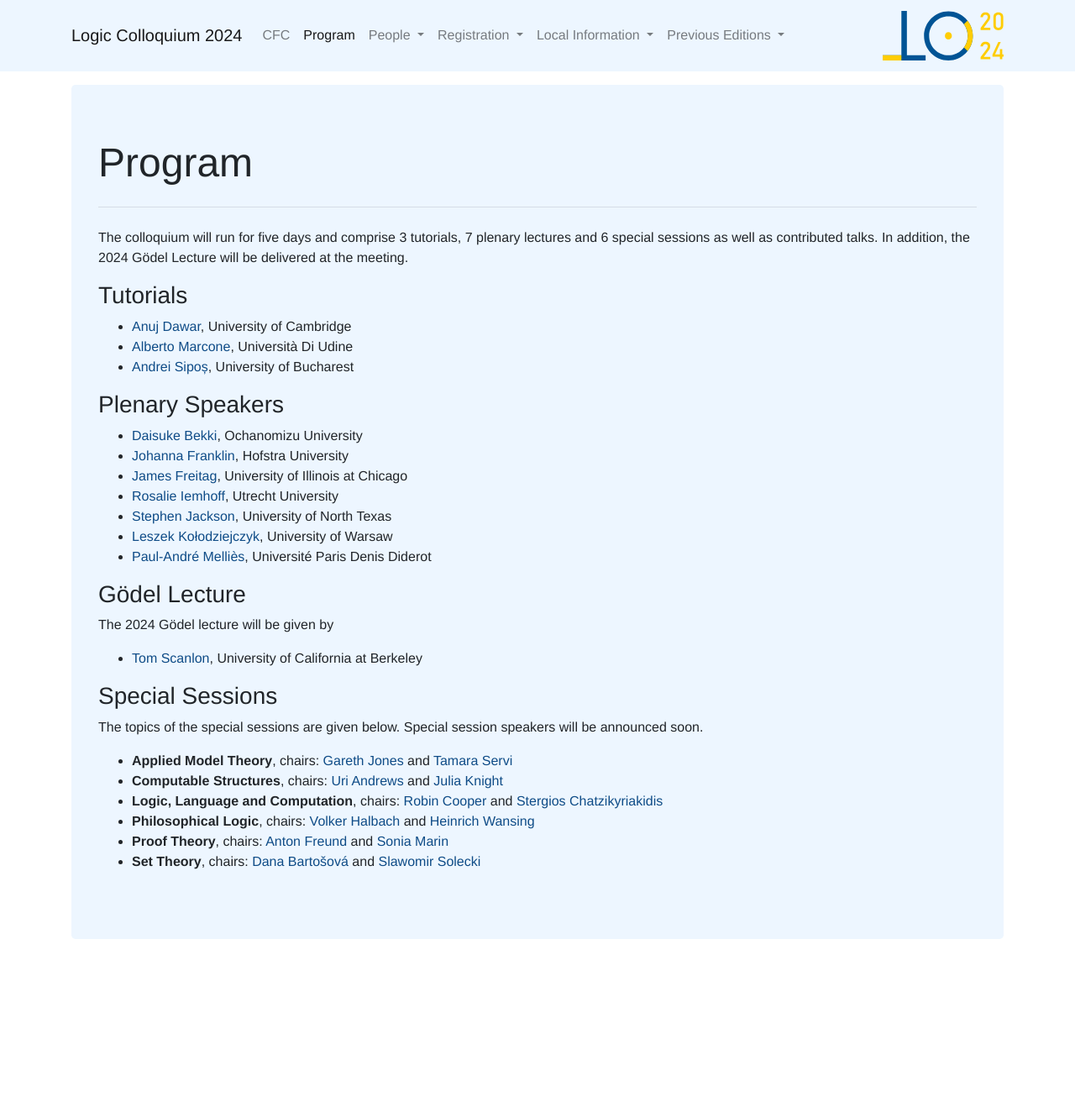
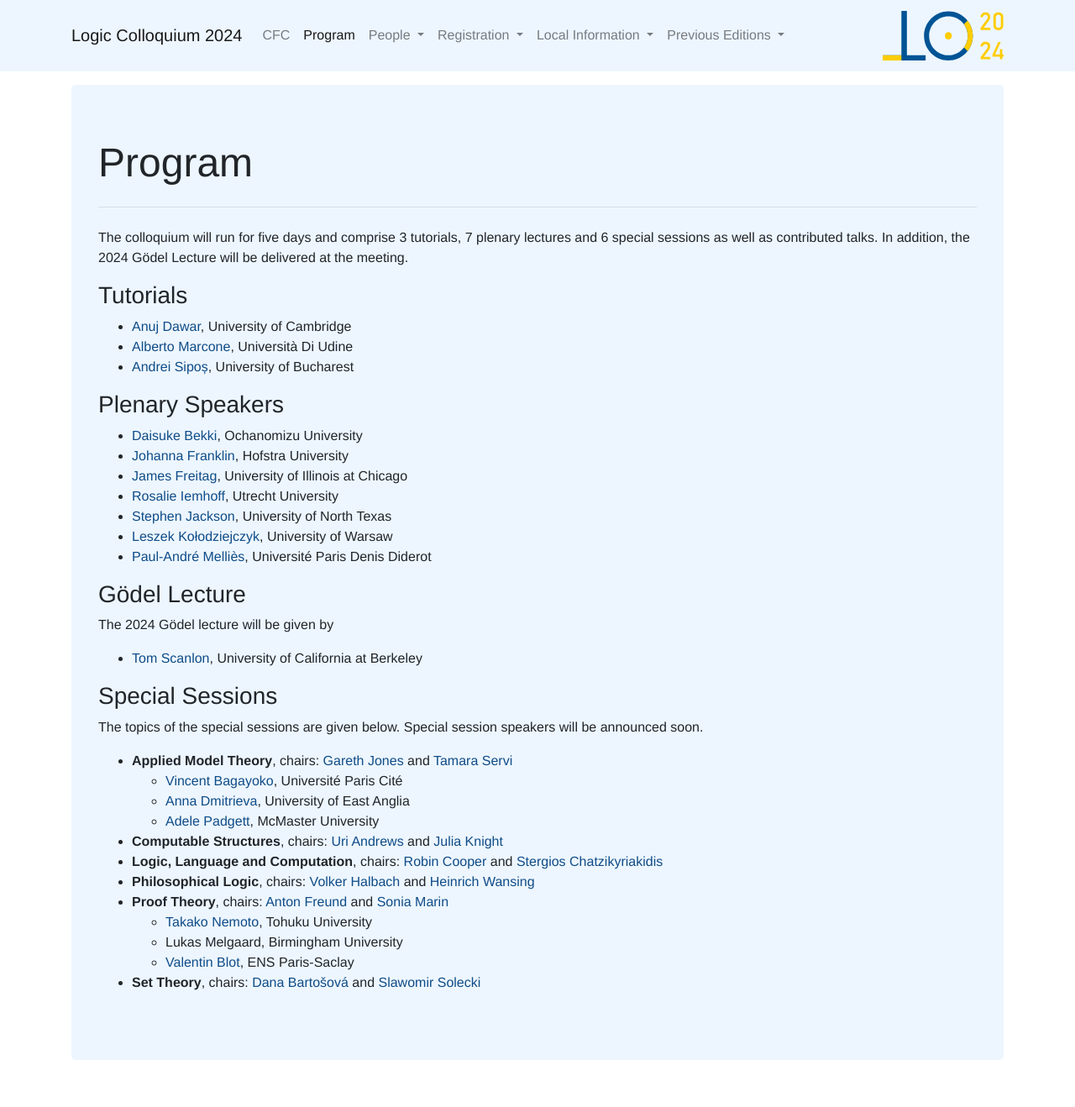
Before and after one commit to LC2024/LC2024.github.io, a Jekyll site: the page built from program/index.md, in a window 1280 px wide. Shown: the whole page at 84% size. Built offline with Jekyll 4.4.1, drawn with Linux system fonts in a browser that asks for light colours; some web fonts are replaced; before the commit the page ends 1174 px from its top, so only the background shows below that.

Commit message:
SS speakers

```diff
--- a/program/index.md
+++ b/program/index.md
@@ -31,8 +31,16 @@ The 2024 Gödel lecture will be given by
 The topics of the special sessions are given below. Special session speakers will be announced soon.
 
 - **Applied Model Theory**, chairs: [Gareth Jones](https://personalpages.manchester.ac.uk/staff/Gareth.Jones-3/index.php) and [Tamara Servi](https://tamaraservi.github.io/)
+    - [Vincent Bagayoko](https://vincentbagayoko.neocities.org), Université Paris Cité
+    - [Anna Dmitrieva](https://research-portal.uea.ac.uk/en/persons/anna-dmitrieva), University of East Anglia
+    - [Adele Padgett](https://sites.google.com/view/adele-padgett/home), McMaster University
+
 - **Computable Structures**, chairs: [Uri Andrews](https://uriandrews.netlify.app/) and [Julia Knight](https://math.nd.edu/people/faculty/julia-knight/)
 - **Logic, Language and Computation**, chairs: [Robin Cooper](https://sites.google.com/view/robincooper) and [Stergios Chatzikyriakidis](https://www.stergioschatzikyriakidis.com/)
 - **Philosophical Logic**, chairs: [Volker Halbach](https://users.ox.ac.uk/~sfop0114/) and [Heinrich Wansing](https://www.pe.ruhr-uni-bochum.de/philosophie/i/logic/index.html.en)
 - **Proof Theory**, chairs: [Anton Freund](https://www.mathematik.uni-wuerzburg.de/mathematicallogic/team/freund-anton/) and [Sonia Marin](https://filipendule.github.io/)
+    - [Takako Nemoto](https://researchmap.jp/nemototakako?lang=en), Tohuku University
+    - Lukas Melgaard, Birmingham University
+    - [Valentin Blot](https://valentinblot.org/pro/), ENS Paris-Saclay
+
 - **Set Theory**, chairs: [Dana Bartošová](https://people.clas.ufl.edu/dbartosova/) and [Slawomir Solecki](https://math.cornell.edu/slawomir-solecki)
```
